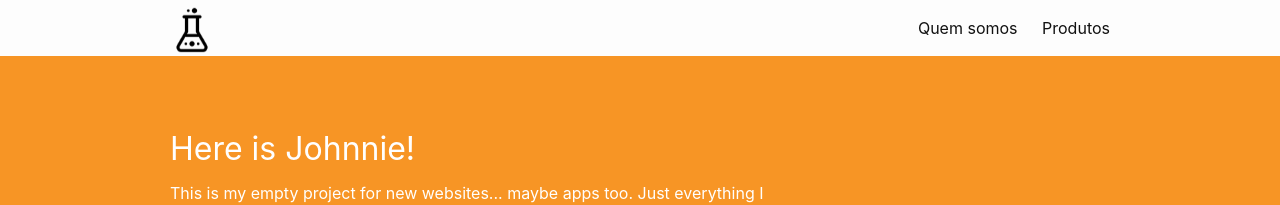
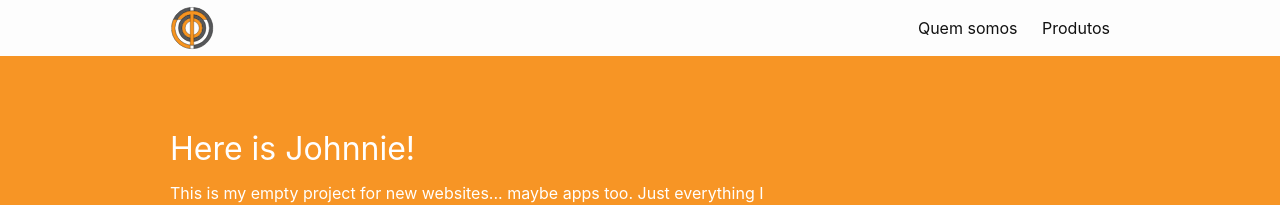
Before and after one commit to Tubodin/tubodin.github.io, a Jekyll site: the page built from index.html, in a window 1280 px wide. Shown: the top 205 px of the page. Built offline with Jekyll 4.4.1, drawn with Linux system fonts in a browser that asks for light colours.

Commit message:
Logo novo

```diff
--- a/_includes/header.html
+++ b/_includes/header.html
@@ -2,7 +2,9 @@
 
   <div class="wrapper">
 
-    <a class="site-title" href="{{ site.baseurl }}/"><img src="{{ site.baseurl }}/favicon.png" height="44" alt="{{ site.title }}"></a>
+    <a class="site-title" href="{{ site.baseurl }}/">
+      {% include svg/favicon.svg %}
+    </a>
 
     <nav class="site-nav">
       <a href="#" class="menu-icon">
--- a/_sass/layout/_site-header.sass
+++ b/_sass/layout/_site-header.sass
@@ -5,8 +5,12 @@
 .site-title
     float: left
     line-height: 56px
-    img
+    img, svg
         display: inline-block
+    svg
+        display: block
+        width: 44px
+        height: 56px
 
 .site-nav
     float: right
```
Also changed, not shown: _includes/svg/favicon.svg, favicon.ico, favicon.png.
